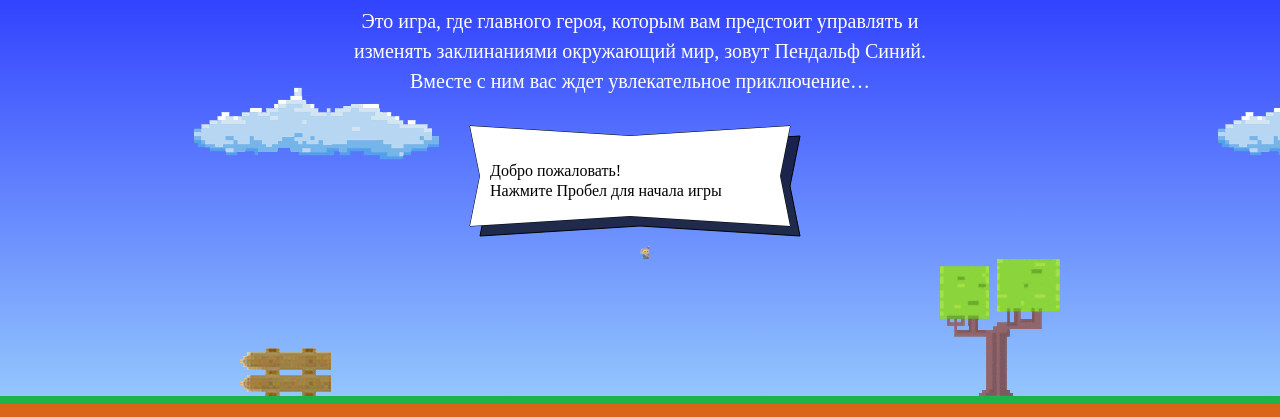
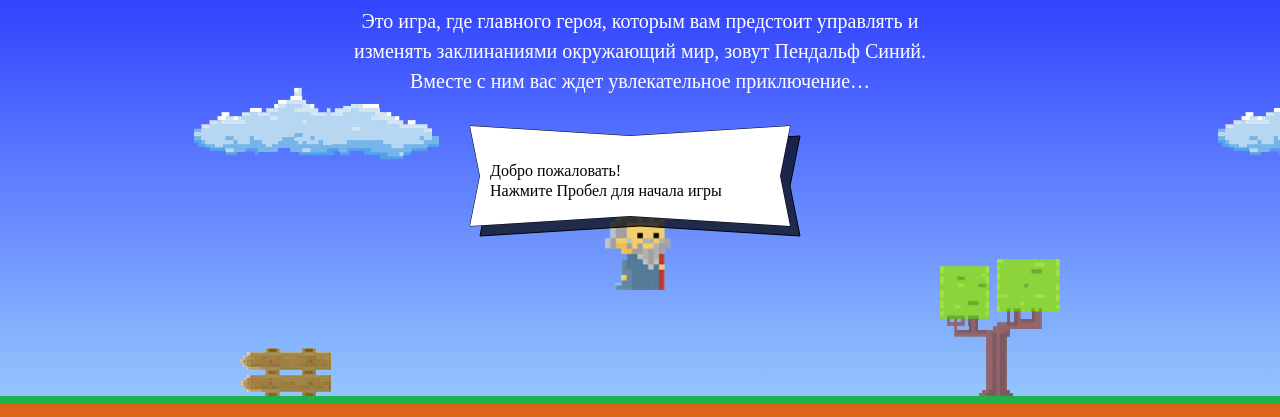
Before and after one commit to ivan300petrov/68426-code-and-magick-19, a website: page index.html in a window 1280 px wide. Shown: the part 203-620 px from the top of the page. Drawn offline with Linux system fonts and the light colour scheme; a web font is replaced by a local one.

Commit message:
Update index.html

```diff
--- a/index.html
+++ b/index.html
@@ -230,24 +230,18 @@
       </div>
     </template>
     <script>
-      fireballSize = 20;
+      fireballSize = 22;
       wizardSpeed = 3;
-      wizardWidth = 10;
-      getWizardY = function(height) {
-        return Math.round(height / 2);
-      };
-      getWizardX = function(width) {
-        return Math.round(width / 2);
-      };
-      getWizardHeight = function(wizardWidth) {
-        return (getWizardHeight = wizardWidth * 1.337);
-      };
-      getFireballSpeed = function(left) {
-        if (left) return 5;
-        return 2;
-      };
+      wizardWidth = 70;
+      getWizardY = height => ~~height/3;
+
+      getWizardX = width => ~~((width-wizardWidth)/2);
+
+      getWizardHeight = wizardWidth => wizardWidth*1.337;
+
+      getFireballSpeed = left => left?2:5;
+
     </script>
-    <script src="js/stats.js"></script>
     <script src="js/game.js"></script>
   </body>
 </html>
```
